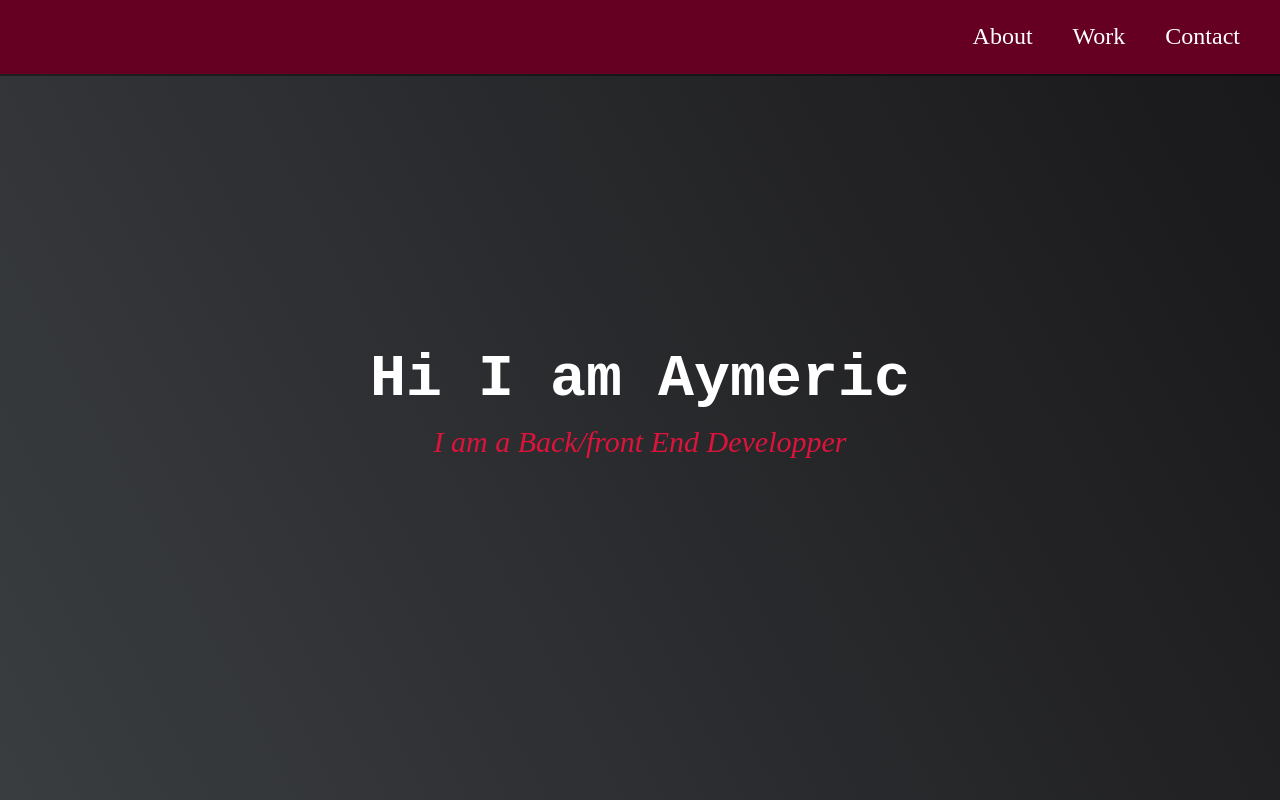
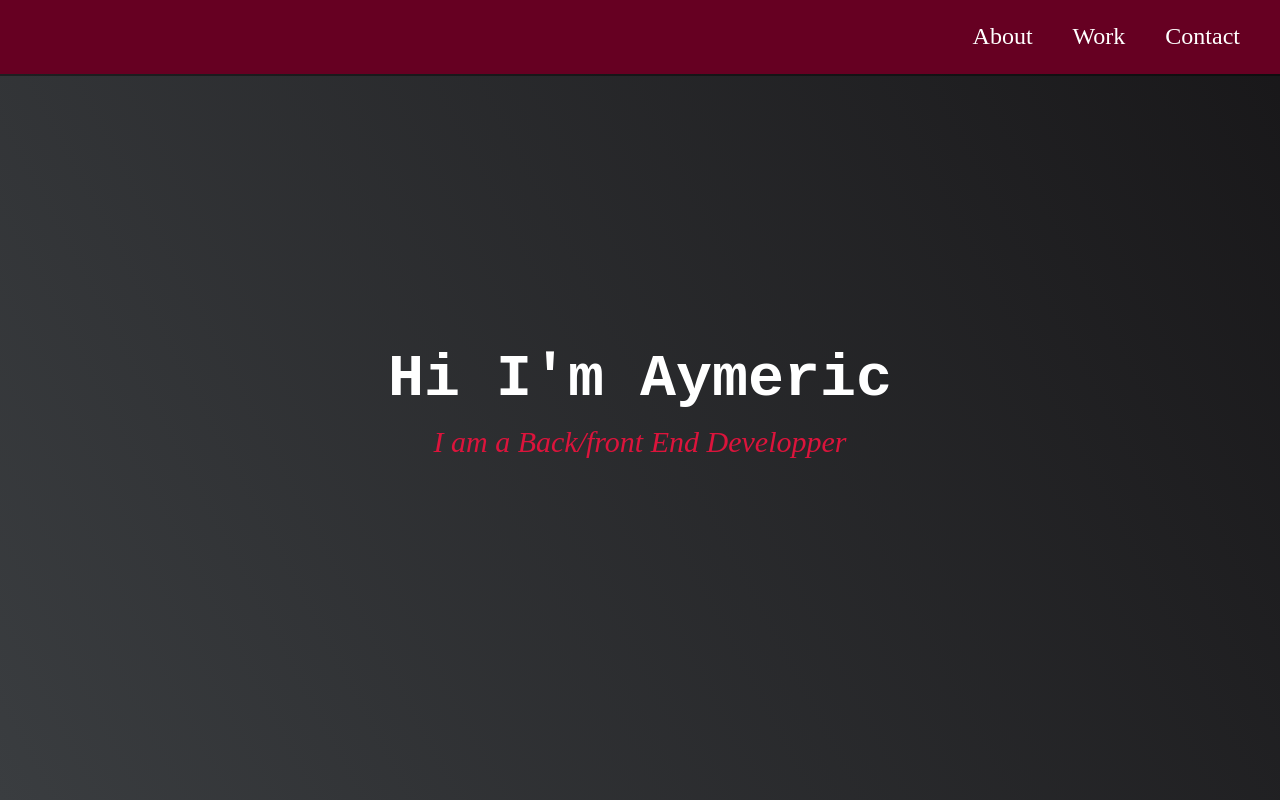
Before and after one commit to AymericW/PersonalPortfolio, a plain HTML site: page index.html in a window 1280 px wide. Shown: the top 800 px of the page. Drawn offline with Linux system fonts and the light colour scheme.

Commit message:
Update index.html

```diff
--- a/index.html
+++ b/index.html
@@ -23,7 +23,7 @@
       </nav>
 
     <section id="welcome-section">
-        <h1>Hi I am Aymeric</h1>
+        <h1>Hi I'm Aymeric</h1>
         <p>I am a Back/front End Developper</p>
     </section>
 
```
